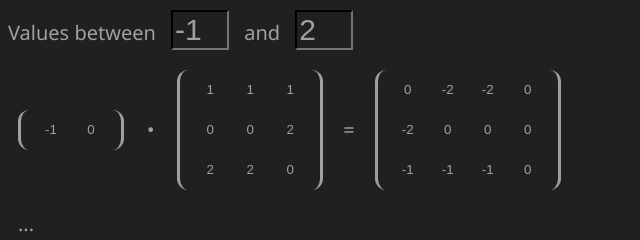
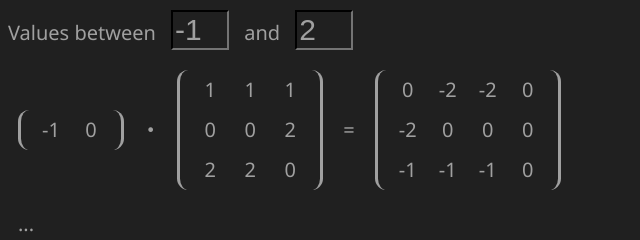
Before and after one commit to Zantier/matrix, a Svelte app: page / in a window 1280 px wide. Both pictures are taken after a click on the label "Convolution". Shown: the part 292-532 px from the top of the page, without its empty margins (0-640 px from the left). Built offline with nearby package versions, Linux system fonts and the light colour scheme.

Commit message:
Make 3rd Matrix read-only, and increase matrix font size

```diff
--- a/src/App.svelte
+++ b/src/App.svelte
@@ -211,6 +211,7 @@
   <equals>=</equals>
   {#if is_valid}
     <div class="matrix3"><Matrix matrix={matrix3} on:change={handle_change3}
+      editable={false}
       highlight_i={selected_i1} highlight_j={selected_j2}
       highlight_height={1} highlight_width={1}
       highlight_row={undefined}
--- a/src/matrix.svelte
+++ b/src/matrix.svelte
@@ -3,6 +3,7 @@
 
 	const dispatch = createEventDispatcher();
 
+  export let editable: boolean = true;
   export let matrix: number[][] = [];
   let selected_i: number | undefined = undefined;
   let selected_j: number | undefined = undefined;
@@ -43,12 +44,22 @@
     {#each matrix as row, i}
       <row>
         {#each row as num, j}
+          {#if editable}
             <input class="val"
               bind:value={matrix[i][j]}
               class:highlight_row={i === highlight_row || j === highlight_col}
               class:highlight={i >= highlight_i && i < highlight_i + highlight_height &&
                 j >= highlight_j && j < highlight_j + highlight_width}
               on:mouseenter={() => enter(i, j)} on:mouseleave={() => leave(i, j)} role="textbox" />
+          {:else}
+            <div class="val"
+              class:highlight_row={i === highlight_row || j === highlight_col}
+              class:highlight={i >= highlight_i && i < highlight_i + highlight_height &&
+                j >= highlight_j && j < highlight_j + highlight_width}
+              on:mouseenter={() => enter(i, j)} on:mouseleave={() => leave(i, j)} role="none">
+              {matrix[i][j]}
+            </div>
+          {/if}
         {/each}
       </row>
     {/each}
@@ -82,6 +93,9 @@
   row {
     display: block;
   }
+  input {
+    font: inherit;
+  }
   .val {
     background-color: inherit;
     color: inherit;
```
Lines whose indentation alone changed are shown as unchanged.
